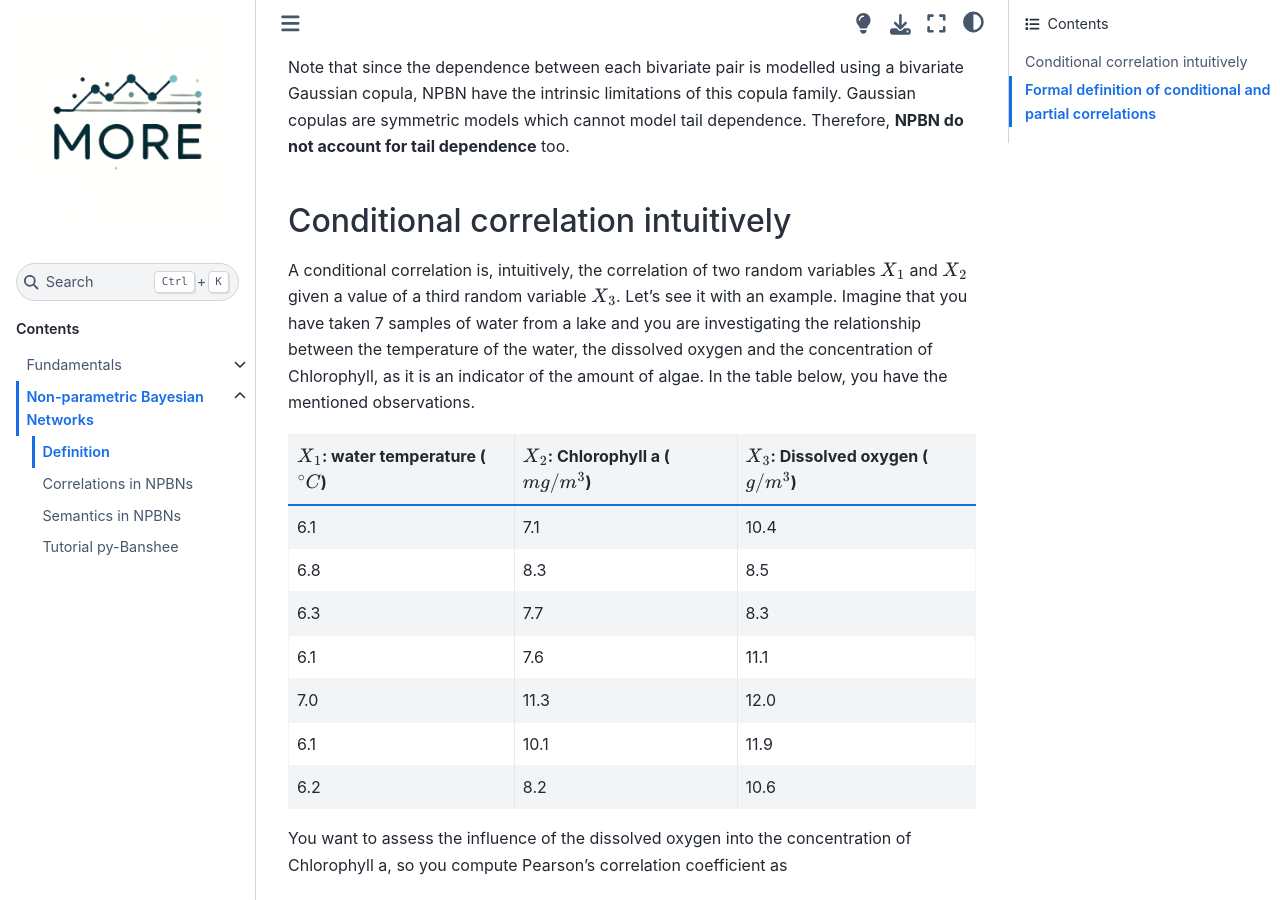
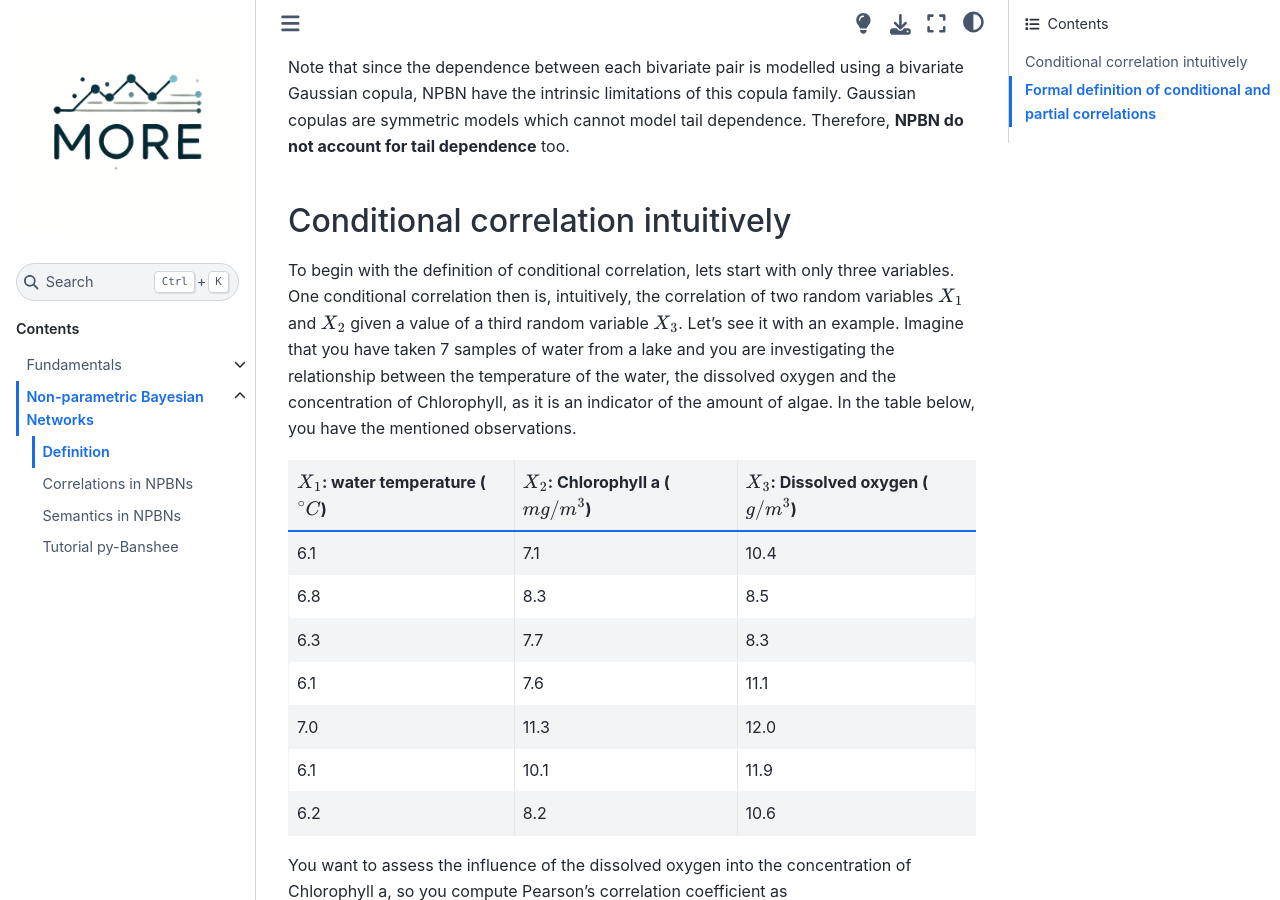
Before and after one commit to char998/Copulas-and-Bayesian-Networks, a Jupyter Book: the page built from book/NPBN/definition.md, in a window 1280 px wide and 900 px high, scrolled down 932 px. Built offline with Jupyter Book 1.0.4 settings and Sphinx 7.4.7 and the Sphinx Book theme 1.1.4, drawn with Linux system fonts in a browser that asks for light colours; comment, search, counter and statistics services are not loaded.

````diff
--- a/book/NPBN/definition.md
+++ b/book/NPBN/definition.md
@@ -19,7 +19,7 @@ Note that since the dependence between each bivariate pair is modelled using a b
 
 ## Conditional correlation intuitively
 
-A conditional correlation is, intuitively, the correlation of two random variables $X_1$ and $X_2$ given a value of a third random variable $X_3$. Let's see it with an example. Imagine that you have taken 7 samples of water from a lake and you are investigating the relationship between the temperature of the water, the dissolved oxygen and the concentration of Chlorophyll, as it is an indicator of the amount of algae. In the table below, you have the mentioned observations.
+To begin with the definition of conditional correlation, lets start with only three variables. One conditional correlation then is, intuitively, the correlation of two random variables $X_1$ and $X_2$ given a value of a third random variable $X_3$. Let's see it with an example. Imagine that you have taken 7 samples of water from a lake and you are investigating the relationship between the temperature of the water, the dissolved oxygen and the concentration of Chlorophyll, as it is an indicator of the amount of algae. In the table below, you have the mentioned observations.
 
 ```{list-table}
 :header-rows: 1
````
Also changed, not shown: book/NPBN/Correls.md (+6 -8 lines).
